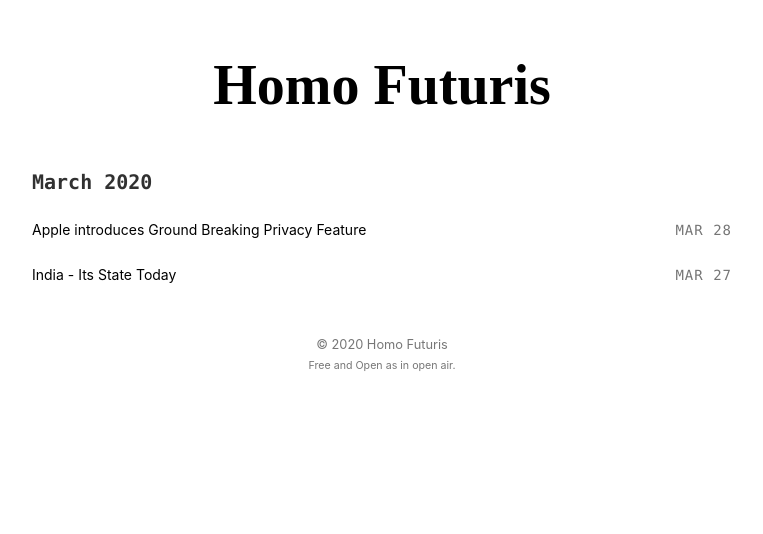
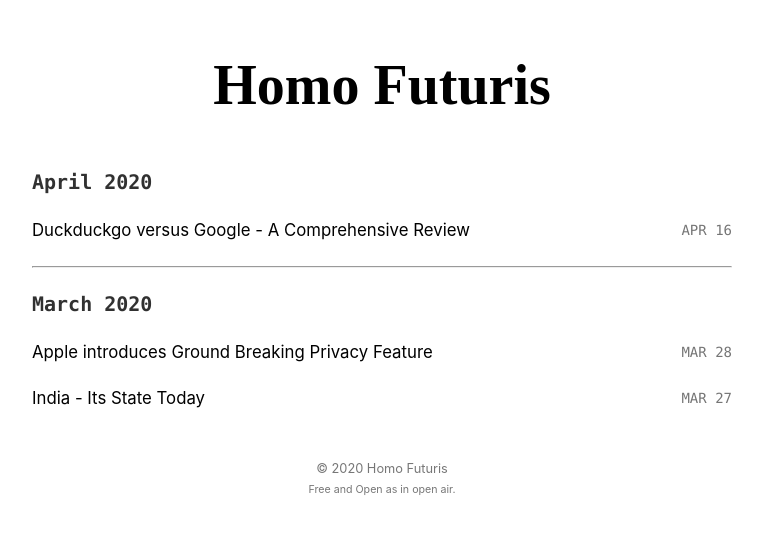
Before and after one commit to homofuturus/good-blog-base, a Jekyll site: the page built from index.html, in a window 1280 px wide. Shown: the top 534 px of the page, without its empty margins (258-1021 px from the left). Built offline with Jekyll 4.4.1, drawn with Linux system fonts in a browser that asks for light colours; some web fonts are replaced.

Commit message:
changes design

```diff
--- /dev/null
+++ b/_posts/2020-04-16-duckduckgo-versus-google-a-comprehensive-review.md
@@ -0,0 +1,12 @@
+---
+title: Duckduckgo versus Google - A Comprehensive Review
+updated: 2020-04-16 16:20
+---
+
+### Speed
+
+### Search Results
+
+### Search Relevance
+
+### UI clarity
--- a/_sass/main.scss
+++ b/_sass/main.scss
@@ -222,12 +222,12 @@ iframe {
   width: 100%;
 }
 article {
-  max-width: 700px;
+  max-width: 800px;
   margin: 0 auto;
   h1.title {
-    line-height: 1.4em;
+    line-height: 1.77em;
     text-align: center;
-    font-size: 1.4em;
+    font-size: 1.77em;
   }
   .divider {
     background: #ddd;
@@ -247,8 +247,8 @@ article {
     margin: 30px 0;
   }
   p {
-    font-size: 15px;
-    line-height: 1.9em;
+    font-size: 1.2em;
+    line-height: 1.5em;
     word-wrap: break-word;
   }
   .footnote {
@@ -348,6 +348,7 @@ section {
         text-decoration: none;
         border: 0;
         color: #000;
+        font-size: 1.2em;
         box-sizing: border-box;
       }
       .post-date {
@@ -357,7 +358,6 @@ section {
       span {
         display: inline-block;
         color: #757575;
-        letter-spacing: 1px;
         text-transform: uppercase;
       }
       @media (min-width: 992px) {a {
--- a/index.html
+++ b/index.html
@@ -11,6 +11,7 @@ layout: default
 			{% capture year %}{{ post.date | date: '%B %Y' }}{% endcapture %}
 			{% capture nyear %}{{ post.next.date | date: '%B %Y' }}{% endcapture %}
 			{% if year != nyear %}
+				<hr>
 				<h3 class="code">{{ post.date | date: '%B %Y' }}</h3>
 			{% endif %}
 		{% endunless %}
```
